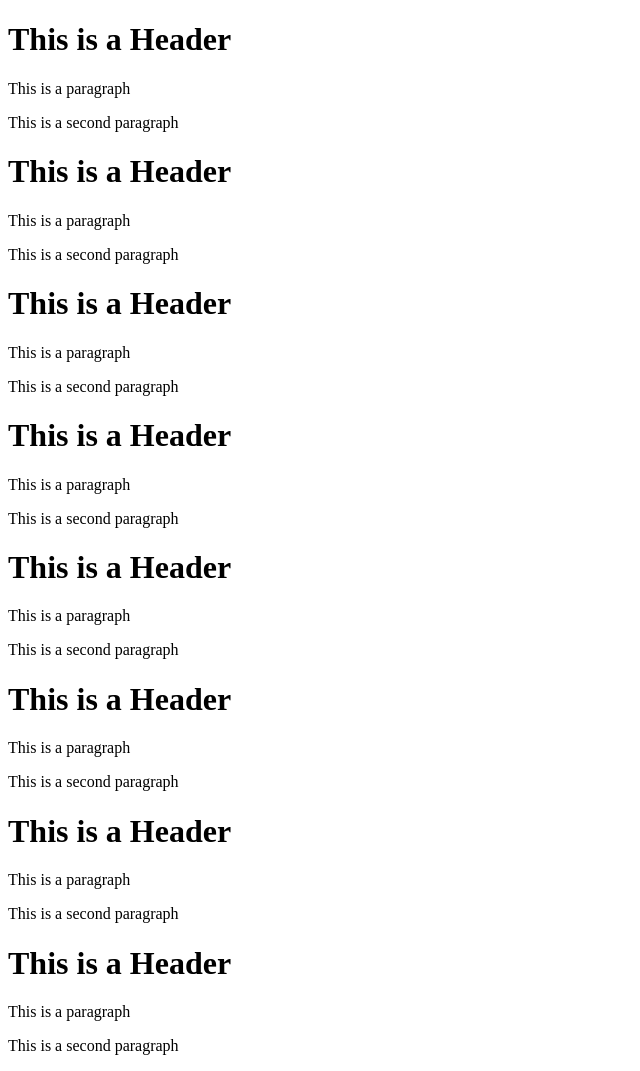
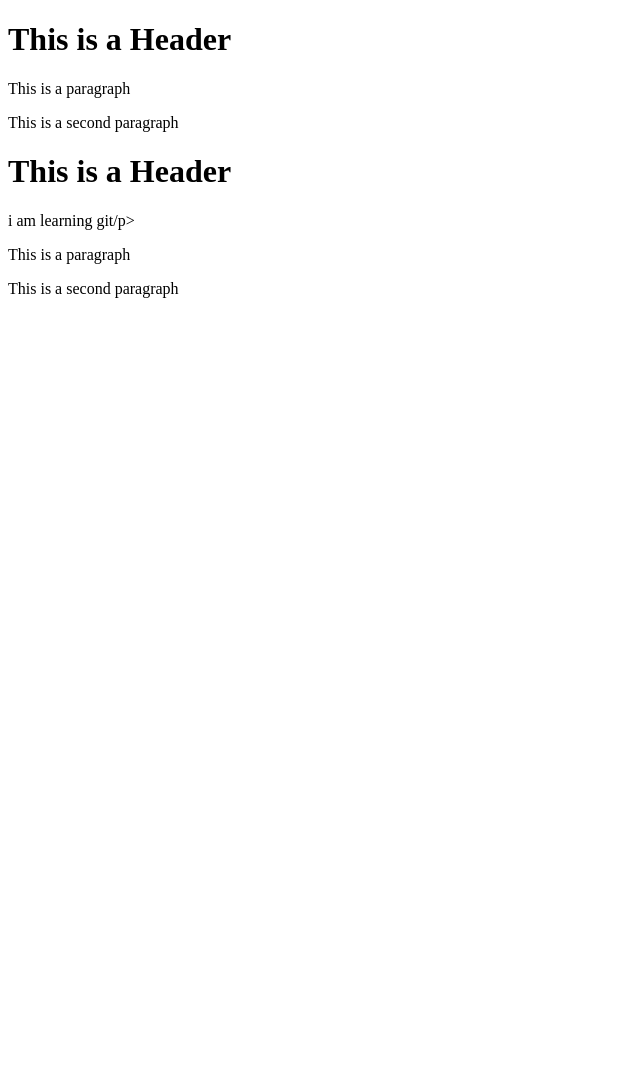
Before and after one commit to praveen-rangasubhe/git, a plain HTML site: page index.html in a window 1280 px wide. Shown: the whole page, without its empty margins (0-640 px from the left). After the commit the page ends 800 px from the top, so only its background shows below. Drawn offline with Linux system fonts and the light colour scheme.

Commit message:
learning

```diff
--- a/index.html
+++ b/index.html
@@ -9,18 +9,8 @@
 
 
         <h1>This is a Header</h1>
-        <p>This is a paragraph</p>
-        <p>This is a second paragraph</p>        <h1>This is a Header</h1>
-        <p>This is a paragraph</p>
-        <p>This is a second paragraph</p>        <h1>This is a Header</h1>
-        <p>This is a paragraph</p>
-        <p>This is a second paragraph</p>        <h1>This is a Header</h1>
-        <p>This is a paragraph</p>
-        <p>This is a second paragraph</p>        <h1>This is a Header</h1>
-        <p>This is a paragraph</p>
-        <p>This is a second paragraph</p>        <h1>This is a Header</h1>
-        <p>This is a paragraph</p>
-        <p>This is a second paragraph</p>        <h1>This is a Header</h1>
+        <p>i am learning git/p>
+
         <p>This is a paragraph</p>
         <p>This is a second paragraph</p>
 
```
